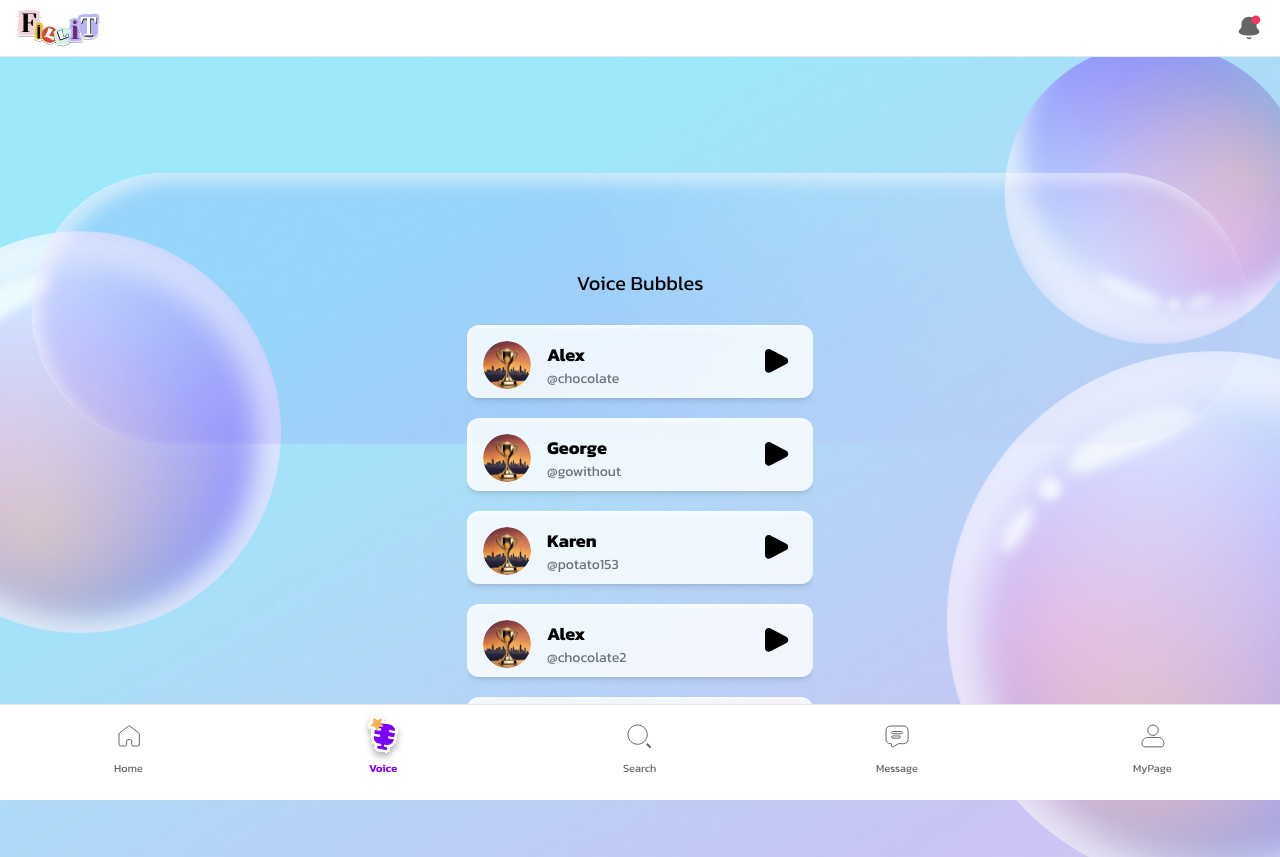
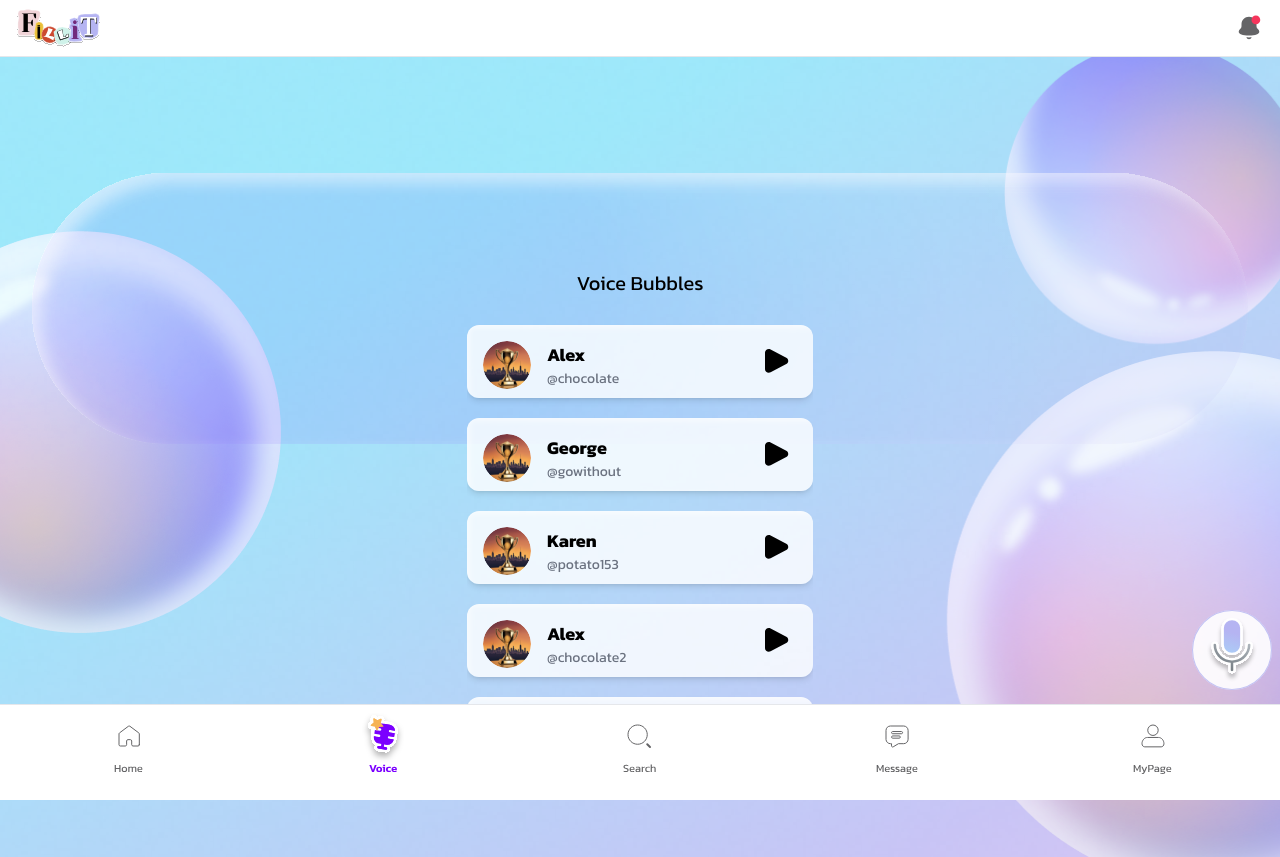
Before and after one commit to junghyunl/fillit, a React (Vite) app in the folder fillit_frontend/: page /voice in a window 1280 px wide. Built offline with nearby package versions, Linux system fonts and the light colour scheme.

Commit message:
design: 음성 녹음 버튼 UI 추가

```diff
--- a/fillit_frontend/src/pages/Voice.tsx
+++ b/fillit_frontend/src/pages/Voice.tsx
@@ -1,6 +1,8 @@
 import Header from '@/components/common/Header';
 import { BubbleBackground } from '../components/decorations/BubbleBackground';
 import VoiceBubbleList from '../components/VoiceBubbleList';
+import MicBack from '../assets/icons/mic-back.svg';
+import Mic from '../assets/icons/mic.svg';
 
 const Voice = () => {
   return (
@@ -9,6 +11,16 @@ const Voice = () => {
       <div className="relative w-full h-screen overflow-hidden">
         <BubbleBackground />
         <VoiceBubbleList />
+        <div className="fixed bottom-28 right-4 z-50">
+          <button className="relative w-16 h-16">
+            <div className="absolute inset-0 w-20 h-20 -translate-x-2 -translate-y-2">
+              <img src={MicBack} alt="mic-back" className="w-full h-full" />
+            </div>
+            <div className="absolute inset-0 flex items-center justify-center">
+              <img src={Mic} alt="mic" className="w-16 h-16" />
+            </div>
+          </button>
+        </div>
       </div>
     </>
   );
```
